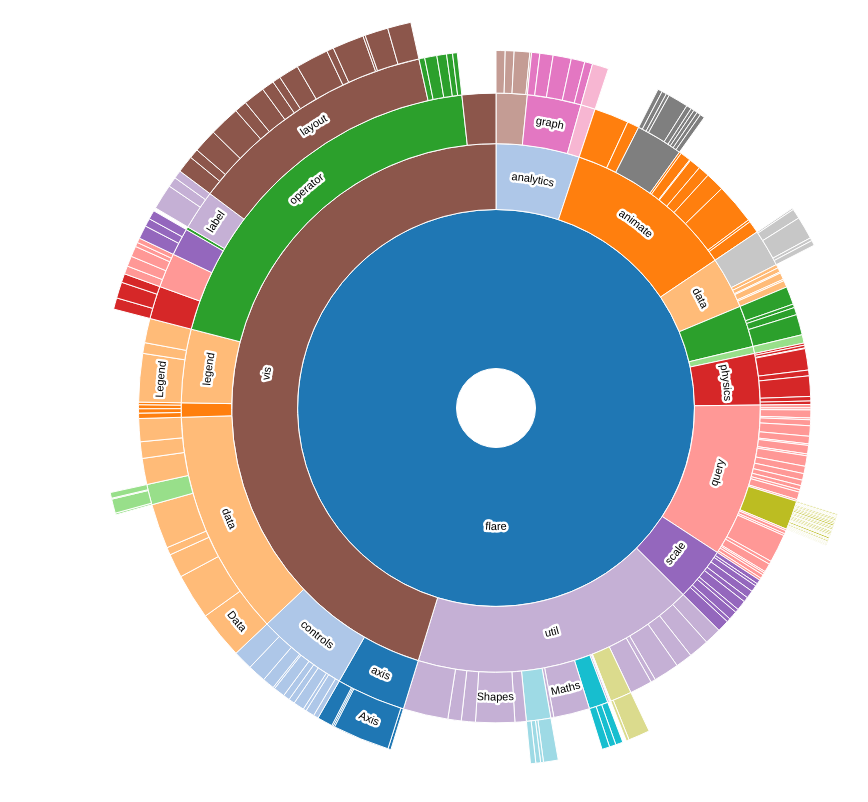
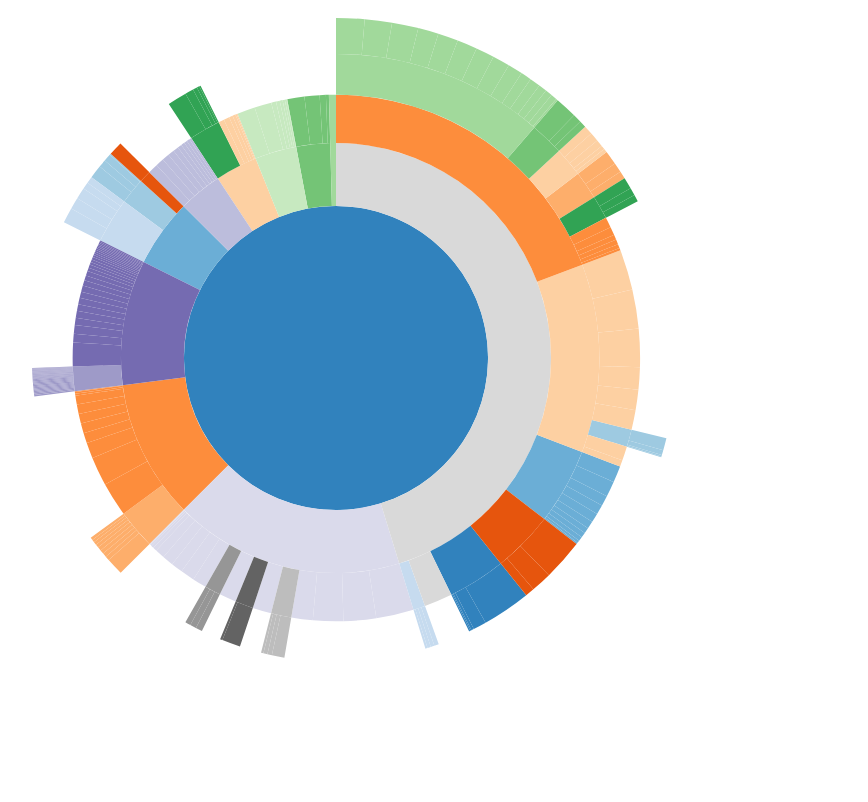
Before and after one commit to yijiao19/sunburstDemo, a website: page public/zoom.html in a window 1280 px wide. Shown: the whole page, without its empty margins (152-1020 px from the left). Drawn offline with nearby package versions, Linux system fonts and the light colour scheme.

```diff
--- a/public/zoom.html
+++ b/public/zoom.html
@@ -30,146 +30,69 @@
         }
     </style>
 
-    <script src='https://d3js.org/d3.v4.min.js'></script>
+    <script src='https://d3js.org/d3.v3.min.js'></script>
 </head>
 <body>
-    <script>
-        const width = window.innerWidth,
-            height = window.innerHeight,
-            maxRadius = (Math.min(width, height) / 2) - 5;
+  <script>
 
-        const formatNumber = d3.format(',d');
+  var width = 960,
+      height = 700,
+      radius = (Math.min(width, height) / 2) - 10;
 
-        const x = d3.scaleLinear()
-            .range([0, 2 * Math.PI])
-            .clamp(true);
+  var formatNumber = d3.format(",d");
 
-        const y = d3.scaleSqrt()
-            .range([maxRadius*.1, maxRadius]);
+  var x = d3.scale.linear()
+      .range([0, 2 * Math.PI]);
 
-        const color = d3.scaleOrdinal(d3.schemeCategory20);
+  var y = d3.scale.sqrt()
+      .range([0, radius]);
 
-        const partition = d3.partition();
+  var color = d3.scale.category20c();
 
-        const arc = d3.arc()
-            .startAngle(d => x(d.x0))
-            .endAngle(d => x(d.x1))
-            .innerRadius(d => Math.max(0, y(d.y0)))
-            .outerRadius(d => Math.max(0, y(d.y1)));
+  var partition = d3.layout.partition()
+      .value(function(d) { return d.size; });
 
-        const middleArcLine = d => {
-            const halfPi = Math.PI/2;
-            const angles = [x(d.x0) - halfPi, x(d.x1) - halfPi];
-            const r = Math.max(0, (y(d.y0) + y(d.y1)) / 2);
+  var arc = d3.svg.arc()
+      .startAngle(function(d) { return Math.max(0, Math.min(2 * Math.PI, x(d.x))); })
+      .endAngle(function(d) { return Math.max(0, Math.min(2 * Math.PI, x(d.x + d.dx))); })
+      .innerRadius(function(d) { return Math.max(0, y(d.y)); })
+      .outerRadius(function(d) { return Math.max(0, y(d.y + d.dy)); });
 
-            const middleAngle = (angles[1] + angles[0]) / 2;
-            const invertDirection = middleAngle > 0 && middleAngle < Math.PI; // On lower quadrants write text ccw
-            if (invertDirection) { angles.reverse(); }
+  var svg = d3.select("body").append("svg")
+      .attr("width", width)
+      .attr("height", height)
+    .append("g")
+      .attr("transform", "translate(" + width / 2 + "," + (height / 2) + ")");
 
-            const path = d3.path();
-            path.arc(0, 0, r, angles[0], angles[1], invertDirection);
-            return path.toString();
-        };
+  d3.json("flare.json", function(error, root) {
+    if (error) throw error;
 
-        const textFits = d => {
-            const CHAR_SPACE = 6;
+    svg.selectAll("path")
+        .data(partition.nodes(root))
+      .enter().append("path")
+        .attr("d", arc)
+        .style("fill", function(d) { return color((d.children ? d : d.parent).name); })
+        .on("click", click)
+      .append("title")
+        .text(function(d) { return d.name + "\n" + formatNumber(d.value); });
+  });
 
-            const deltaAngle = x(d.x1) - x(d.x0);
-            const r = Math.max(0, (y(d.y0) + y(d.y1)) / 2);
-            const perimeter = r * deltaAngle;
+  function click(d) {
+    svg.transition()
+        .duration(750)
+        .tween("scale", function() {
+          var xd = d3.interpolate(x.domain(), [d.x, d.x + d.dx]),
+              yd = d3.interpolate(y.domain(), [d.y, 1]),
+              yr = d3.interpolate(y.range(), [d.y ? 20 : 0, radius]);
+          return function(t) { x.domain(xd(t)); y.domain(yd(t)).range(yr(t)); };
+        })
+      .selectAll("path")
+        .attrTween("d", function(d) { return function() { return arc(d); }; });
+  }
 
-            return d.data.name.length * CHAR_SPACE < perimeter;
-        };
+  d3.select(self.frameElement).style("height", height + "px");
 
-        const svg = d3.select('body').append('svg')
-            .style('width', '100vw')
-            .style('height', '100vh')
-            .attr('viewBox', `${-width / 2} ${-height / 2} ${width} ${height}`)
-            .on('click', () => focusOn()); // Reset zoom on canvas click
-
-        d3.json('flare.json', (error, root) => {
-            if (error) throw error;
-
-            root = d3.hierarchy(root);
-            root.sum(d => d.size);
-
-            const slice = svg.selectAll('g.slice')
-                .data(partition(root).descendants());
-
-            slice.exit().remove();
-
-            const newSlice = slice.enter()
-                .append('g').attr('class', 'slice')
-                .on('click', d => {
-                    d3.event.stopPropagation();
-                    focusOn(d);
-                });
-
-            newSlice.append('title')
-                .text(d => d.data.name + '\n' + formatNumber(d.value));
-
-            newSlice.append('path')
-                .attr('class', 'main-arc')
-                .style('fill', d => color((d.children ? d : d.parent).data.name))
-                .attr('d', arc);
-
-            newSlice.append('path')
-                .attr('class', 'hidden-arc')
-                .attr('id', (_, i) => `hiddenArc${i}`)
-                .attr('d', middleArcLine);
-
-            const text = newSlice.append('text')
-                .attr('display', d => textFits(d) ? null : 'none');
-
-            // Add white contour
-            text.append('textPath')
-                .attr('startOffset','50%')
-                .attr('xlink:href', (_, i) => `#hiddenArc${i}` )
-                .text(d => d.data.name)
-                .style('fill', 'none')
-                .style('stroke', '#fff')
-                .style('stroke-width', 5)
-                .style('stroke-linejoin', 'round');
-
-            text.append('textPath')
-                .attr('startOffset','50%')
-                .attr('xlink:href', (_, i) => `#hiddenArc${i}` )
-                .text(d => d.data.name);
-        });
-
-        function focusOn(d = { x0: 0, x1: 1, y0: 0, y1: 1 }) {
-            // Reset to top-level if no data point specified
-
-            const transition = svg.transition()
-                .duration(750)
-                .tween('scale', () => {
-                    const xd = d3.interpolate(x.domain(), [d.x0, d.x1]),
-                        yd = d3.interpolate(y.domain(), [d.y0, 1]);
-                    return t => { x.domain(xd(t)); y.domain(yd(t)); };
-                });
-
-            transition.selectAll('path.main-arc')
-                .attrTween('d', d => () => arc(d));
-
-            transition.selectAll('path.hidden-arc')
-                .attrTween('d', d => () => middleArcLine(d));
-
-            transition.selectAll('text')
-                .attrTween('display', d => () => textFits(d) ? null : 'none');
-
-            moveStackToFront(d);
-
-            //
-
-            function moveStackToFront(elD) {
-                svg.selectAll('.slice').filter(d => d === elD)
-                    .each(function(d) {
-                        this.parentNode.appendChild(this);
-                        if (d.parent) { moveStackToFront(d.parent); }
-                    })
-            }
-        }
-    </script>
+  </script>
 </body>
 
 
```
Also changed, not shown: public/d3Test.html (+38 -53 lines).
